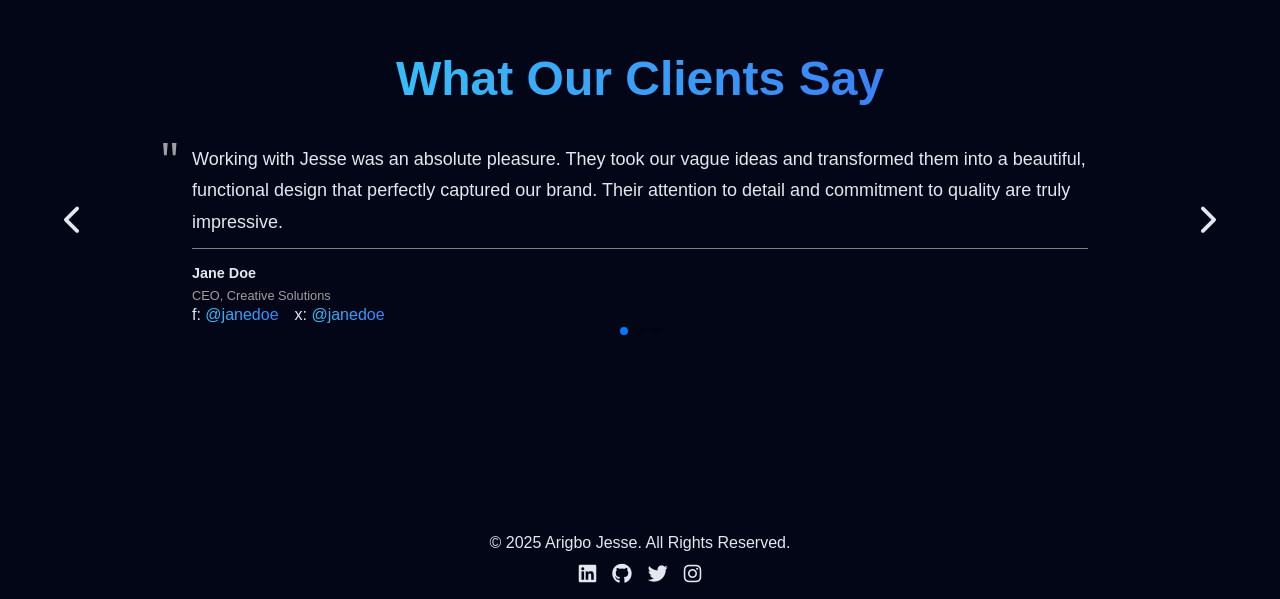
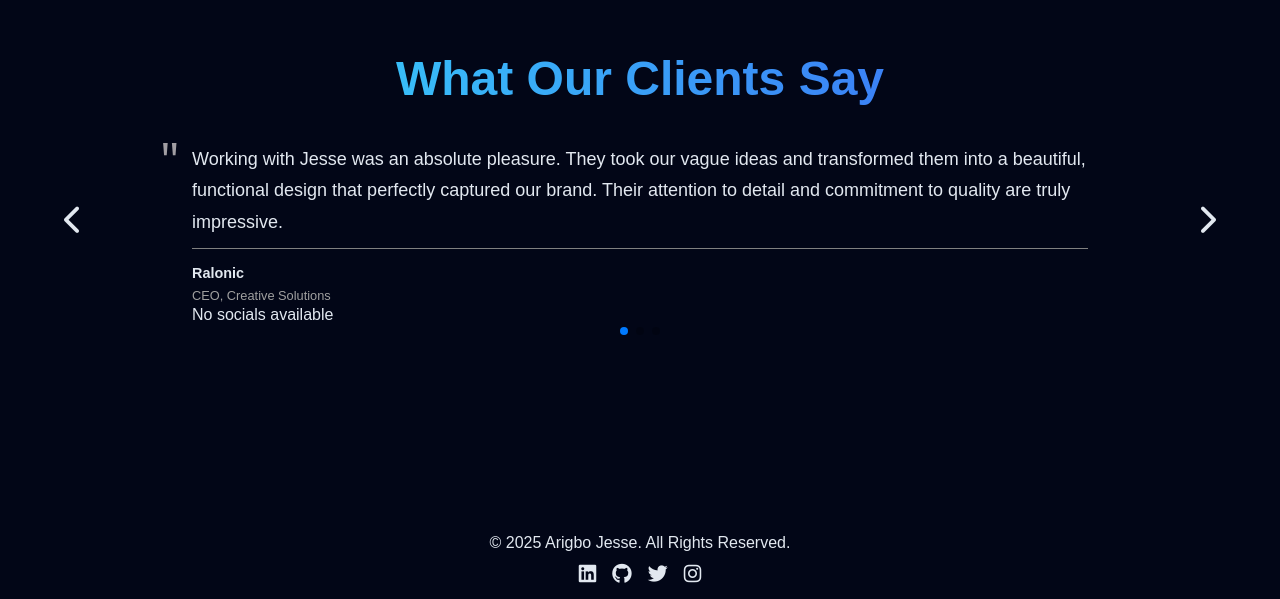
Before and after one commit to Arigbo/nextPortfolio, a Next.js app: page / in a window 1280 px wide. Shown: the part 2708-3307 px from the top of the page. Built offline with nearby package versions, Linux system fonts and the light colour scheme; a web font is replaced by a local one.

Commit message:
bugfix: build error fixed

```diff
--- a/src/components/header.jsx
+++ b/src/components/header.jsx
@@ -1,3 +1,4 @@
+import { usePathname } from "next/navigation";
 import { useState } from "react";
 
 export default function Header({
@@ -18,7 +19,7 @@ export default function Header({
     { name: "Projects", link: "#projects" },
     { name: "Contact", link: "#contact" },
   ];
-  const path = window.location.pathname;
+  const path = usePathname();
   return (
     <header>
       <div className="headerInner">
--- a/src/components/testimonies.jsx
+++ b/src/components/testimonies.jsx
@@ -32,49 +32,21 @@ const TestimonialCarousel = () => {
   const testimonials = [
     {
       text: "Working with Jesse was an absolute pleasure. They took our vague ideas and transformed them into a beautiful, functional design that perfectly captured our brand. Their attention to detail and commitment to quality are truly impressive.",
-      author: "Jane Doe",
+      author: "Ralonic",
       title: "CEO, Creative Solutions",
-      socials: [
-        {
-          socialName: "f",
-          link: "#",
-          handle: "@janedoe ",
-        },
-        {
-          socialName: "x",
-          link: "#",
-          handle: "@janedoe",
-        },
-      ],
+      socials: [],
     },
     {
       text: "I highly recommend Jesse for any project that requires a meticulous and skilled developer. They handled complex integrations with ease and delivered a robust, clean solution ahead of schedule. An absolute professional.",
       author: "John Smith",
       title: "Founder, Innovate Tech",
-      socials: [
-        {
-          socialName: "f",
-          link: "#",
-          handle: "@johnsmith",
-        },
-        {
-          socialName: "x",
-          link: "#",
-          handle: "@johnsmith",
-        },
-      ],
+      socials: [],
     },
     {
       text: "The entire process was seamless. Jesse is an excellent communicator and made sure I was informed every step of the way. The final result for my website exceeded my expectations, and I've already received so many compliments on the design.",
       author: "Alex Chen",
       title: "Owner, Local Bakery",
-      socials: [
-        {
-          socialName: "f",
-          link: "#",
-          handle: "@alexchen",
-        },
-      ],
+      socials: [],
     },
   ];
 
@@ -107,7 +79,8 @@ const TestimonialCarousel = () => {
                   <p className="author-name">{testimonial.author}</p>
                   <p className="author-title">{testimonial.title}</p>
                   <p className="author-socials">
-                    {testimonial.socials.map((item) => {
+                    {testimonial.socials.length > 0 ? (
+                      testimonial.socials.map((item) => {
                         return (
                           <span key={item.socialName}>
                             <strong>{item.socialName}: </strong>
@@ -116,7 +89,10 @@ const TestimonialCarousel = () => {
                             </a>
                           </span>
                         );
-                    })}
+                      })
+                    ) : (
+                      <span>No socials available</span>
+                    )}
                   </p>
                 </div>
               </div>
```
Lines whose indentation alone changed are shown as unchanged.
